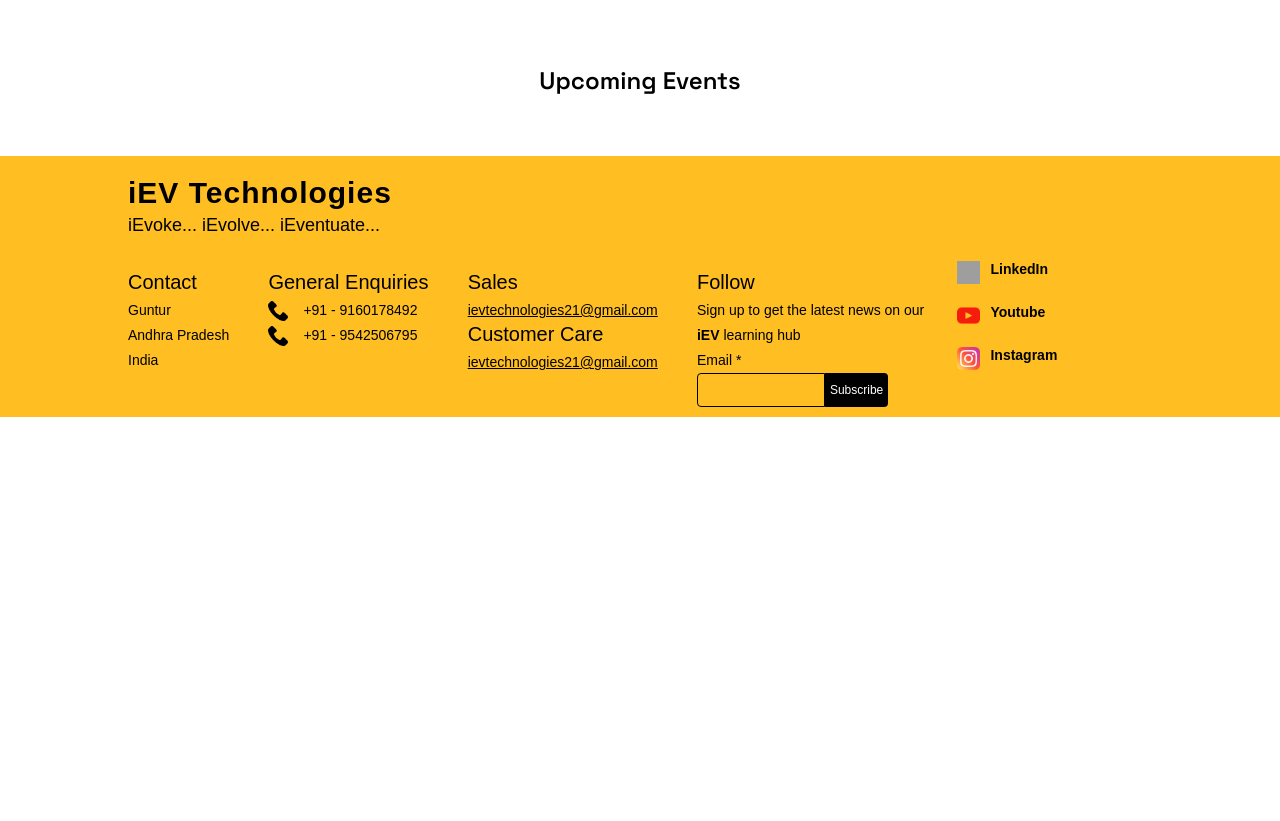
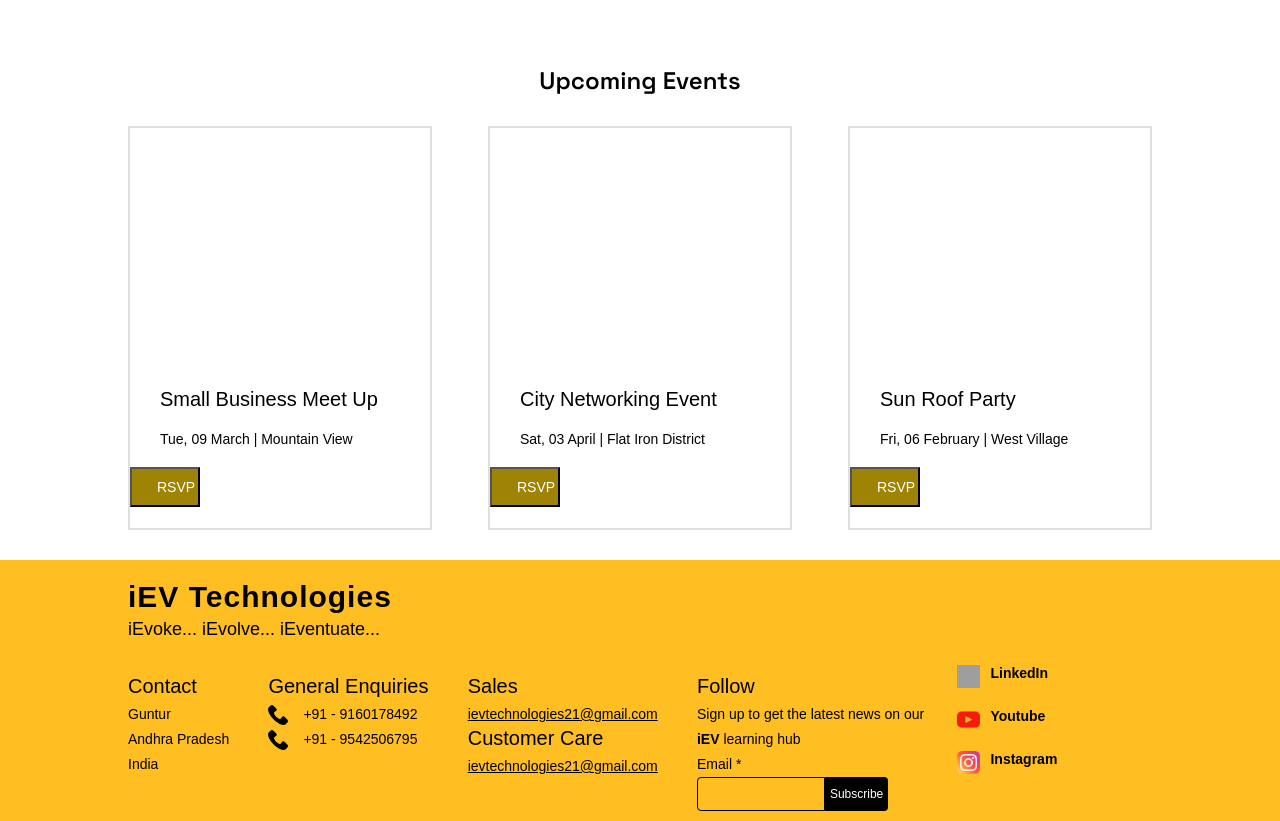
Before and after one commit to iev21/iev-frontend, an Angular app: page / in a window 1280 px wide. Shown: the part 2580-3401 px from the top of the page. Before the commit the page ends 2997 px from the top, so only its background shows below. Built offline with nearby package versions, Linux system fonts and the light colour scheme; grey boxes are pictures that could not be loaded.

Commit message:
Update events.component.ts

```diff
--- a/src/app/events/events.component.ts
+++ b/src/app/events/events.component.ts
@@ -6,5 +6,22 @@ import { Component } from '@angular/core';
   styleUrls: ['./events.component.scss']
 })
 export class EventsComponent {
+  events = [
+    { title: 'Small Business Meet Up', date: 'Tue, 09 March', location: 'Mountain View' },
+    { title: 'City Networking Event', date: 'Sat, 03 April', location: 'Flat Iron District' },
+    { title: 'Sun Roof Party', date: 'Fri, 06 February', location: 'West Village' }
+  ];
 
+  showRegistrationModal: boolean = false;
+  selectedEvent: any;
+
+  openRegistrationModal(event: any): void {
+    this.selectedEvent = event;
+    this.showRegistrationModal = true;
+  }
+
+  closeRegistrationModal(): void {
+    this.showRegistrationModal = false;
+    // Reset any form fields if needed
+  }
 }
```
